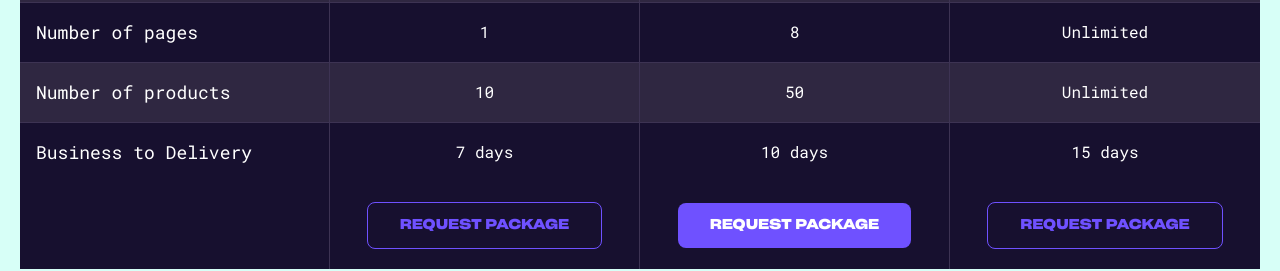
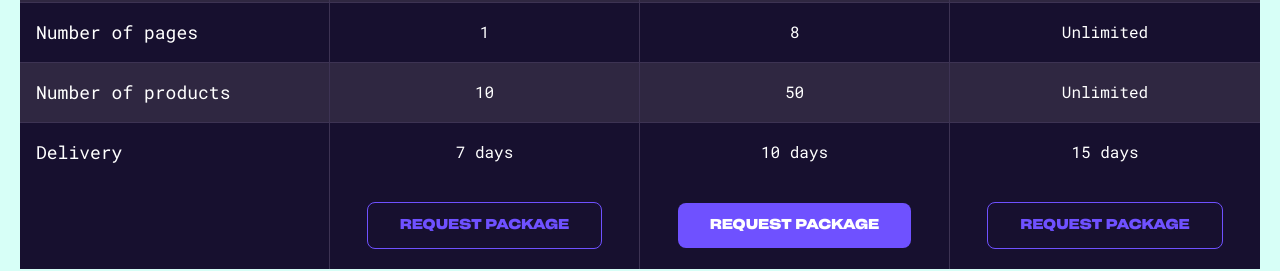
Before and after one commit to jihansofts/agency-landing, a Next.js app: page / in a window 1280 px wide. Shown: the part 4960-5231 px from the top of the page. Built offline with nearby package versions, Linux system fonts and the light colour scheme; a web font is replaced by a local one.

Commit message:
update packge

```diff
--- a/src/components/Packge.tsx
+++ b/src/components/Packge.tsx
@@ -94,7 +94,7 @@ export default function Package() {
       bg: "#2F2741",
     },
     {
-      name: "Business to Delivery",
+      name: "Delivery",
       standard: "7 days",
       premium: "10 days",
       enterprise: "15 days",
@@ -132,7 +132,9 @@ export default function Package() {
   };
 
   return (
-    <section id="package" className="bg-bg-secondary py-10 md:py-20 px-4 md:px-5">
+    <section
+      id="package"
+      className="bg-bg-secondary py-10 md:py-20 px-4 md:px-5">
       {/* Desktop View */}
       <div className="hidden md:block container mx-auto bg-[#17102F] rounded-t-2xl overflow-hidden">
         {/* ... (keep your existing desktop layout) */}
```
